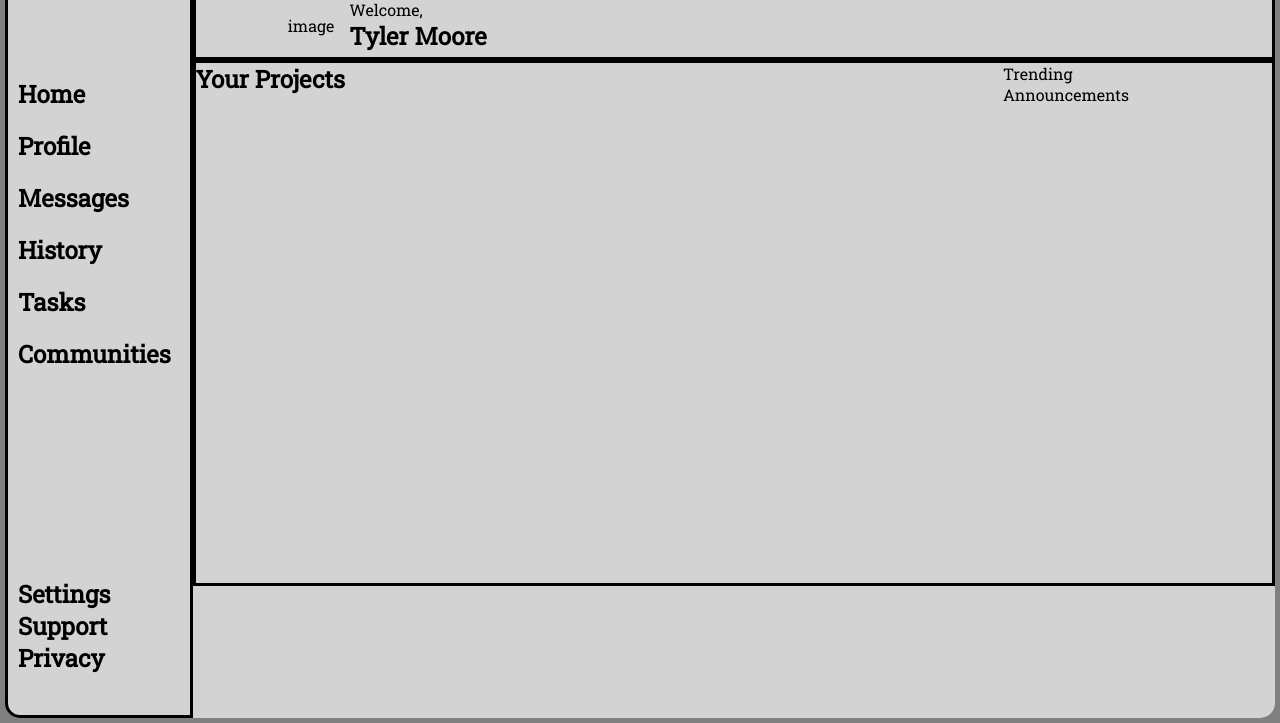
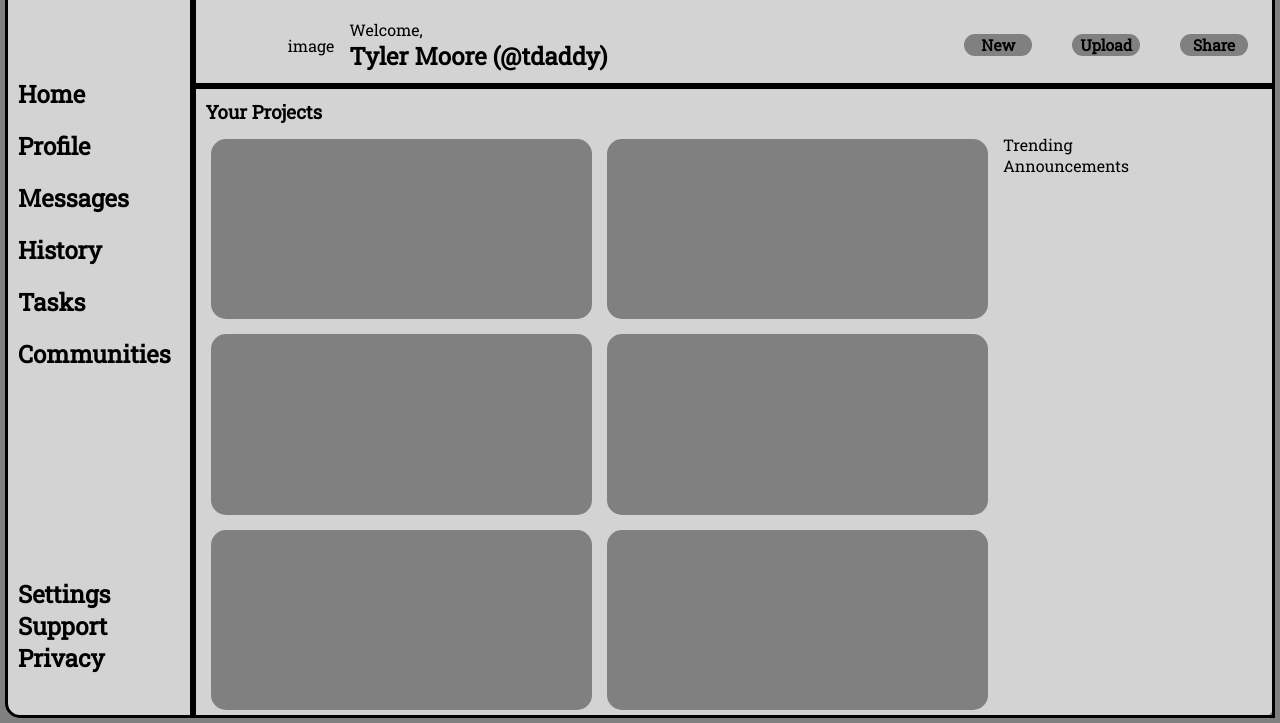
Before and after one commit to Tmoore52/admin-dashboard, a plain HTML site: page index.html in a window 1280 px wide. Shown: the part 77-800 px from the top of the page. Drawn offline with Linux system fonts and the light colour scheme.

Commit message:
Projects area filled out
Need to add images in top bar and style trending/announcements
As well as figure out color scheme and set that to :root

```diff
--- a/index.html
+++ b/index.html
@@ -53,7 +53,7 @@
         <div class="content-container">
             <div class="top-bar">
                 <div id="search-bar">
-                    <input type="image" id="glass" src="noun-search-1233976.png">
+                    <input type="image" id="glass" src="noun-search-1233976.png" draggable="false">
                     <input id="search" name="search" type="search">
                 </div>
                 <div id="profile">
@@ -67,18 +67,24 @@
                     </div>
                     <div>
                         Welcome,
-                        <h2>Tyler Moore</h2>
+                        <h2>Tyler Moore (@tdaddy)</h2>
                     </div>
                 </div>
                 <div id="create">
-                    <div></div>
-                    <div></div>
-                    <div></div>
+                    <button>
+                        <h3>New</h3>
+                    </button>
+                    <button>
+                        <h3>Upload</h3>
+                    </button>
+                    <button>
+                        <h3>Share</h3>
+                    </button>
                 </div>
             </div>
             <div class="content">
-                <div class="projects">
-                    <h2>Your Projects</h2>
+                <div><h3>Your Projects</h3></div>
+                <div id="projects">
                     <div class="card"></div>
                     <div class="card"></div>
                     <div class="card"></div>
@@ -86,7 +92,8 @@
                     <div class="card"></div>
                     <div class="card"></div>
                 </div>
-                <div class="trending">
+
+                <div id="trending">
                     <div>Trending</div>
                     <div>Announcements</div>
                 </div>
--- a/style.css
+++ b/style.css
@@ -1,7 +1,8 @@
 body,
 html,
 h1,
-h2 {
+h2,
+h3 {
   margin: 0px;
   padding: 0px;
   font-family: "Roboto Slab", "Open Sans", "Roboto", sans-serif;
@@ -15,6 +16,7 @@ input {
 button {
   border: none;
   background-color: lightgray;
+  cursor: pointer;
 }
 
 body {
@@ -53,7 +55,7 @@ body {
 
 .content-container {
   display: grid;
-  grid-template: 1fr 4fr 1fr/ 1fr;
+  grid-template: 1fr 4fr/ 1fr;
   background-color: lightgray;
   border-radius: 0 15px 15px 0;
 }
@@ -68,7 +70,7 @@ body {
 #search-bar {
   padding-left: 10px;
   display: grid;
-  grid-template: 1fr/ auto 1fr;
+  grid-template: 1fr / auto 1fr;
   grid-column: 1/2;
 }
 
@@ -83,7 +85,7 @@ body {
 
 #profile {
   display: grid;
-  grid-template: 1fr/ repeat(3,1fr);
+  grid-template: 1fr / repeat(3, 1fr);
   justify-items: center;
   padding-right: 1.5em;
   grid-column: 3/4;
@@ -92,23 +94,54 @@ body {
 
 #banner {
   display: grid;
-  grid-template: 1fr/repeat(4, 1fr);
+  grid-template: 1fr / repeat(4, 1fr);
 }
 
-#banner>div:nth-child(1) {
+#banner > div:nth-child(1) {
   display: grid;
   justify-items: end;
   align-items: center;
   padding-right: 15px;
 }
 
+#banner > div:nth-child(2) {
+  grid-column: 2/4;
+}
+
+#create {
+  display: grid;
+  grid-template: 1fr / repeat(3, 1fr);
+  grid-column: 3/4;
+  grid-gap: 40px;
+  padding-right: 1.5em;
+}
+
+#create>button {
+  background-color: gray;
+  border-radius: 25px;
+  text-align: center;
+}
 
 .content {
   display: grid;
-  grid-template-columns: 3fr 1fr;
+  grid-template: auto 1fr /3fr 1fr;
   border: solid;
 }
 
-.projects {
+.content>div:first-child{
+  padding: 10px;
+}
+
+#projects {
   display: grid;
+  grid-template: repeat(3, 1fr)/ repeat(2, 1fr);
+  grid-gap: 15px;
+  grid-column: 1/2;
+  padding: 5px 15px;
 }
+
+
+.card {
+border-radius: 15px;
+  background-color: gray;
+}
```
